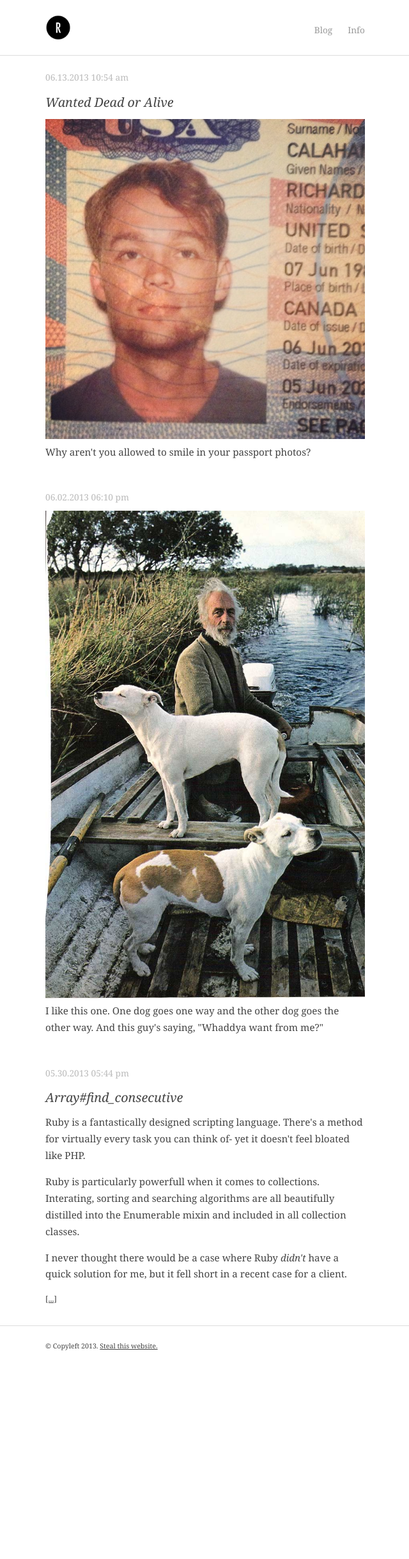
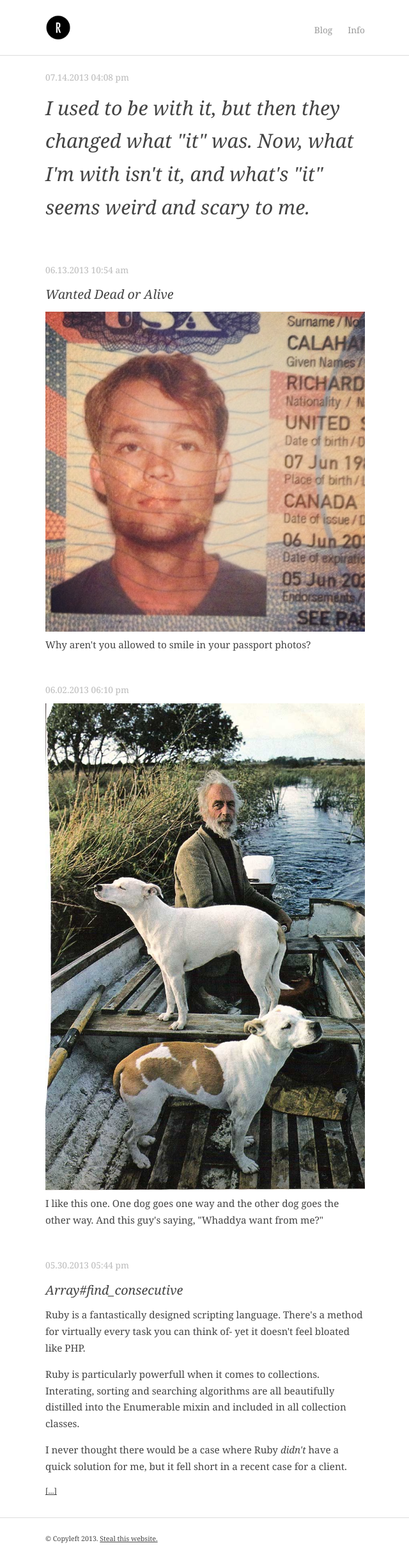
Before and after one commit to richardcalahan/richardcalahan.com, a Jekyll site: the page built from blog/index.html, in a window 1280 px wide. Shown: the whole page at 64% size, without its empty margins (319-959 px from the left). Built offline with Jekyll 4.4.1, drawn with Linux system fonts in a browser that asks for light colours; nearby versions of some CDN libraries; before the commit the page ends 2135 px from its top, so only the background shows below that.

Commit message:
2013-07-14 Simpson Quote

```diff
--- /dev/null
+++ b/_posts/2013-07-14-i-used-to-be-with-it.html
@@ -0,0 +1,9 @@
+---
+layout: post
+title: ''
+categories: ['blog']
+date: 2013-07-14 12:08 EDT
+---
+
+<p class="quote">I used to be with it, but then they changed what "it" was. Now, what
+I'm with isn't it, and what's "it" seems weird and scary to me.</p>
--- a/css/style.css
+++ b/css/style.css
@@ -150,6 +150,11 @@ article.post blockquote {
   color: #333;
 }
 
+article.post .quote {
+  font-size: 2em;
+  font-style: italic;
+}
+
 /*****************************************************************************/
 /*
 /* Info
```
